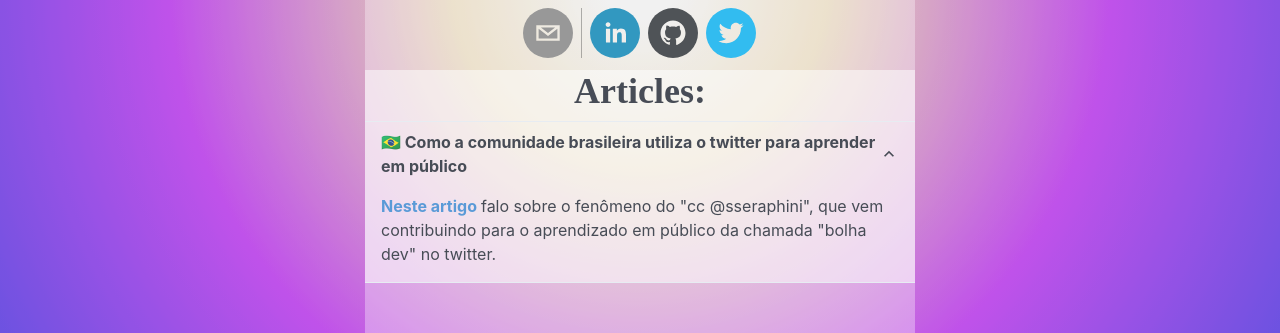
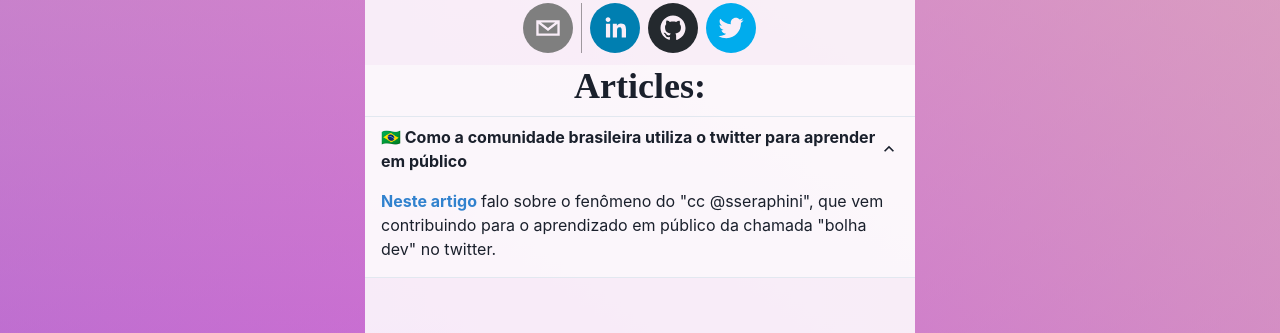
Before and after one commit to pjonatansr/pjonatan.dev, a Next.js app: page / in a window 1280 px wide. Shown: the part 418-751 px from the top of the page. Built offline with nearby package versions, Linux system fonts and the light colour scheme; a web font is replaced by a local one.

Commit message:
feat: added animation to background

```diff
--- a/src/components/Home.tsx
+++ b/src/components/Home.tsx
@@ -1,39 +1,56 @@
-import { AbsoluteCenter, Box, Center, Flex, Grid, VStack } from "@chakra-ui/react"
+import { usePrefersReducedMotion, AbsoluteCenter, Box, Center, Container, Flex, Grid, VStack, keyframes } from "@chakra-ui/react"
 import { Articles } from "./Articles"
 import { Main } from './Main'
 
+const change = keyframes`
+	0% {
+		background-position: 0% 50%;
+	}
+	50% {
+		background-position: 100% 50%;
+	}
+	100% {
+		background-position: 0% 50%;
+	}
+
+`;
+
 export const Home = () => {
+  const prefersReducedMotion = usePrefersReducedMotion()
+
+  const animation = prefersReducedMotion
+    ? undefined
+    : `${change} infinite 15s alternate-reverse`
   return (
-    <Flex
-      flex={1}
+    <Container
       maxW={'100%'}
-      h='100vh'
-      alignItems="center"
-      flexDirection="column"
-      pb="5px"
-      pt="5px"
-      style={{
-        backgroundColor: '#e5e5f7',
-        opacity: '0.8',
+      animation={animation}
+      sx={{
+        opacity: '1',
         backgroundImage:
-          'linear-gradient(to bottom, wheat, rgba(0,0,0,0.1) 1px), radial-gradient(circle, white 5%, wheat 25%, rgba(196,43,255,1), rgba(70,44,241,1))',
+          'linear-gradient(to bottom, wheat, rgba(0,0,0,0.1)), linear-gradient(to left, wheat, rgba(196,43,255,50), rgba(70,44,241,50))',
+        backgroundSize: "400% 400%",
       }}
     >
       <Flex
+        flex={1}
+        alignItems="center"
+        flexDirection="column"
+      >
+        <Flex
           h='100vh'
-        bgColor='#fff5'
+          bgColor='#ffffffDB'
           alignSelf={'center'}
         >
           <VStack
           >
             <Main />
-          <Center>
             <Box maxW='550px'>
               <Articles />
             </Box>
-          </Center>
           </VStack>
         </Flex>
       </Flex >
+    </Container >
   )
 }
```
Lines whose indentation alone changed are shown as unchanged.
